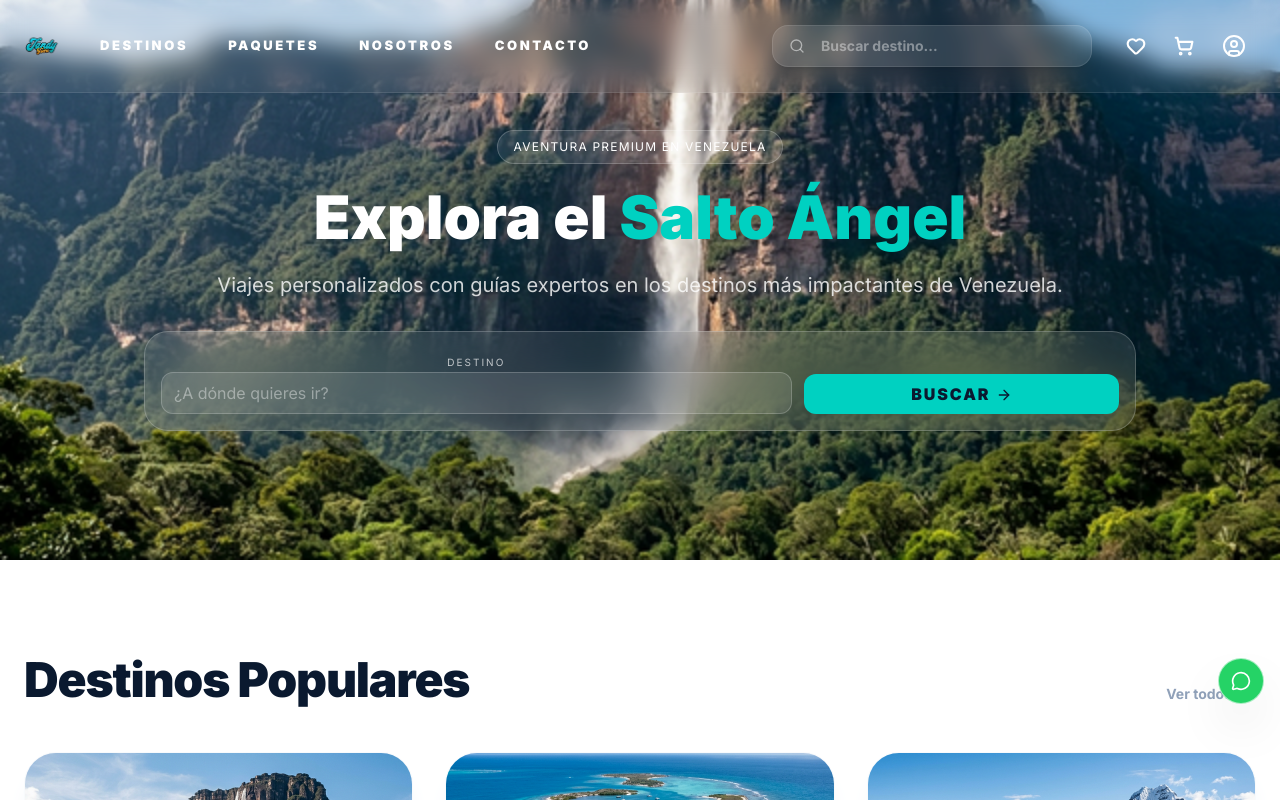
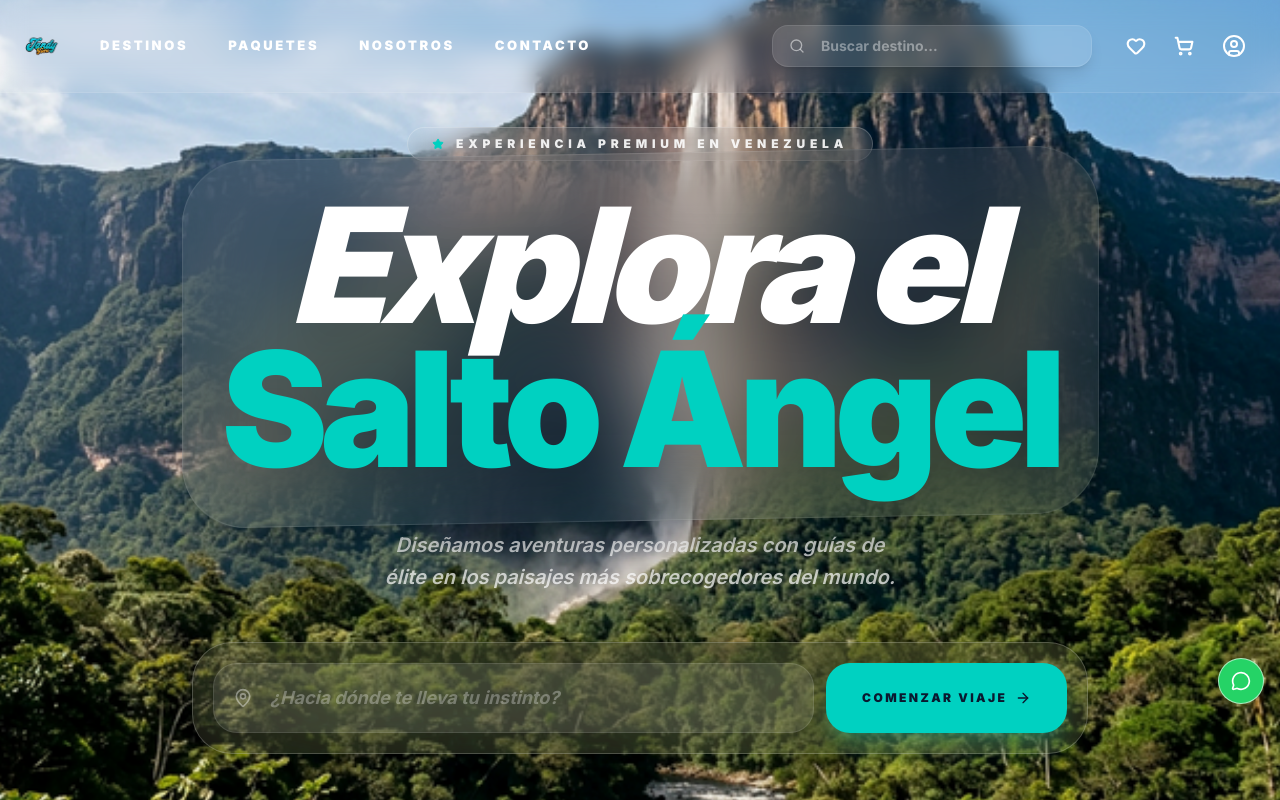
Before and after one commit to rmaneiro28/landing-viajes, a React (Vite) app: page / in a window 1280 px wide. Shown: the top 800 px of the page. Built offline with nearby package versions, Linux system fonts and the light colour scheme.

Commit message:
feat: Introduce a dedicated tour details page with interactive booking, sharing, and favoriting features, and add a new Hero component.

```diff
--- a/src/components/Hero.jsx
+++ b/src/components/Hero.jsx
@@ -1,6 +1,7 @@
 import React, { useState, useMemo } from 'react';
 import { useNavigate } from 'react-router-dom';
-import { ArrowRight } from 'lucide-react';
+import { ArrowRight, Star, MapPin } from 'lucide-react';
+import { motion } from 'framer-motion';
 import { TOURS } from '../data/tours';
 import OptimizedImage from './OptimizedImage';
 
@@ -22,57 +23,83 @@ const Hero = () => {
   };
 
   return (
-    <section className="relative min-h-[70vh] flex items-center justify-center overflow-hidden bg-brand-dark text-white">
+    <section className="relative h-screen min-h-[700px] flex items-center justify-center overflow-hidden bg-brand-dark overflow-x-hidden">
+      {/* Background with cinematic overlay */}
       <div className="absolute inset-0 z-0">
         <OptimizedImage
           src="/salto_angel.png"
           alt="Salto Angel"
-          className="w-full h-full object-cover"
+          className="w-full h-full object-cover scale-105"
           containerClassName="w-full h-full"
           priority={true}
         />
-        <div className="absolute inset-0 bg-linear-to-b from-brand-dark/35 via-transparent to-brand-dark/80" />
+        <div className="absolute inset-0 bg-gradient-to-b from-brand-dark/40 via-brand-dark/10 to-brand-dark/90" />
       </div>
 
-      <div className="relative z-10 w-full max-w-5xl px-4 text-center">
-        <p className="inline-flex items-center gap-2 bg-white/10 border border-white/20 px-4 py-2 rounded-full text-xs uppercase tracking-widest mb-4">Aventura premium en Venezuela</p>
-        <h1 className="text-4xl md:text-6xl font-black leading-tight mb-4">Explora el <span className="text-brand-teal">Salto Ángel</span></h1>
-        <p className="text-base md:text-xl text-white/80 mb-8">Viajes personalizados con guías expertos en los destinos más impactantes de Venezuela.</p>
+      <div className="relative z-10 w-full max-w-7xl px-6 text-center mt-20">
+        <motion.div
+           initial={{ opacity: 0, y: 30 }}
+           animate={{ opacity: 1, y: 0 }}
+           transition={{ duration: 0.8 }}
+        >
+           <p className="inline-flex items-center gap-3 bg-white/5 backdrop-blur-md border border-white/20 px-6 py-2 rounded-full text-[10px] md:text-xs font-black uppercase tracking-[0.4em] mb-8 text-white/90 shadow-2xl">
+              <Star className="w-3 h-3 text-brand-teal fill-brand-teal" /> Experiencia Premium en Venezuela
+           </p>
 
-        <div className="bg-white/10 backdrop-blur-xl border border-white/20 rounded-3xl p-3 md:p-4">
-          <div className="grid grid-cols-1 lg:grid-cols-[2fr_1fr] gap-2 md:gap-3 items-end">
-            <div>
-              <label className="text-[10px] uppercase tracking-[0.2em] text-white/70">Destino</label>
+           <div className="relative inline-block mb-12">
+              <div className="absolute -inset-10 bg-white/5 backdrop-blur-2xl rounded-[4rem] border border-white/10 shadow-2xl -rotate-1 skew-x-[-1deg] hidden md:block"></div>
+              <h1 className="relative text-6xl md:text-[10rem] font-black leading-[0.9] text-white tracking-tighter italic drop-shadow-2xl">
+                 Explora el <br className="hidden md:block" />
+                 <span className="text-brand-teal not-italic">Salto Ángel</span>
+              </h1>
+           </div>
+
+           <p className="max-w-2xl mx-auto text-base md:text-xl text-white/70 font-semibold italic mb-12 leading-relaxed text-balance">
+              Diseñamos aventuras personalizadas con guías de élite en los paisajes más sobrecogedores del mundo.
+           </p>
+
+           {/* Advanced Search Concierge */}
+           <div className="max-w-4xl mx-auto bg-white/5 backdrop-blur-3xl border border-white/20 rounded-[2.5rem] p-3 md:p-5 shadow-2xl">
+             <div className="grid grid-cols-1 md:grid-cols-[2.5fr_1fr] gap-3">
+               <div className="relative group">
+                 <div className="absolute left-5 top-1/2 -translate-y-1/2 text-white/40 group-focus-within:text-brand-teal transition-colors">
+                    <MapPin className="w-5 h-5" />
+                 </div>
                  <input
                    value={search}
                    onChange={(e) => setSearch(e.target.value)}
                    onKeyDown={(e) => { if (e.key === 'Enter') handleSearch(); }}
-                placeholder="¿A dónde quieres ir?"
-                className="w-full rounded-xl bg-white/10 border border-white/20 px-3 py-2 text-white placeholder:text-white/40 focus:outline-none"
+                   placeholder="¿Hacia dónde te lleva tu instinto?"
+                   className="w-full rounded-[1.5rem] bg-white/10 border border-white/10 pl-14 pr-6 py-4 md:py-5 text-white placeholder:text-white/30 focus:outline-none focus:bg-white/15 focus:border-brand-teal/50 transition-all font-bold italic text-lg"
                  />
                </div>
+
                <button
                  onClick={() => handleSearch()}
-              className="rounded-xl bg-brand-teal text-brand-dark font-black uppercase tracking-[0.12em] py-2 hover:bg-teal-300 transition"
+                 className="group relative overflow-hidden rounded-[1.5rem] bg-brand-teal text-brand-dark font-black uppercase tracking-[0.2em] text-xs py-5 px-8 hover:bg-white transition-all shadow-xl shadow-teal-500/20 active:scale-95"
                >
-              Buscar <ArrowRight className="w-4 h-4 inline" />
+                 <span className="relative z-10 flex items-center justify-center gap-2">
+                    Comenzar Viaje <ArrowRight className="w-4 h-4 group-hover:translate-x-1 transition-transform" />
+                 </span>
                </button>
              </div>
 
              {suggestions.length > 0 && (
-            <div className="mt-2 rounded-xl bg-brand-dark/90 border border-white/10 p-2 text-left">
+               <div className="absolute left-3 right-3 mt-4 overflow-hidden rounded-[2rem] bg-brand-dark/95 backdrop-blur-3xl border border-white/10 p-3 text-left shadow-2xl z-50">
                  {suggestions.map((s, i) => (
                    <button
                      key={i}
                      onClick={() => handleSearch(s.title)}
-                  className="w-full text-left px-2 py-1 text-sm hover:bg-white/10"
+                     className="w-full flex items-center justify-between px-6 py-4 text-sm font-bold text-white hover:bg-brand-teal hover:text-brand-dark transition-all rounded-xl mb-1 last:mb-0"
                    >
-                  {s.title} - {s.region}
+                     <span>{s.title} <span className="text-white/40 group-hover:text-brand-dark/50 ml-2 font-normal">| {s.region}</span></span>
+                     <ArrowRight size={14} className="opacity-0 group-hover:opacity-100" />
                    </button>
                  ))}
                </div>
              )}
            </div>
+        </motion.div>
       </div>
     </section>
   );
```
Also changed, not shown: src/pages/TourDetailsPage.jsx (+44 -27 lines). Lines whose indentation alone changed are shown as unchanged.
